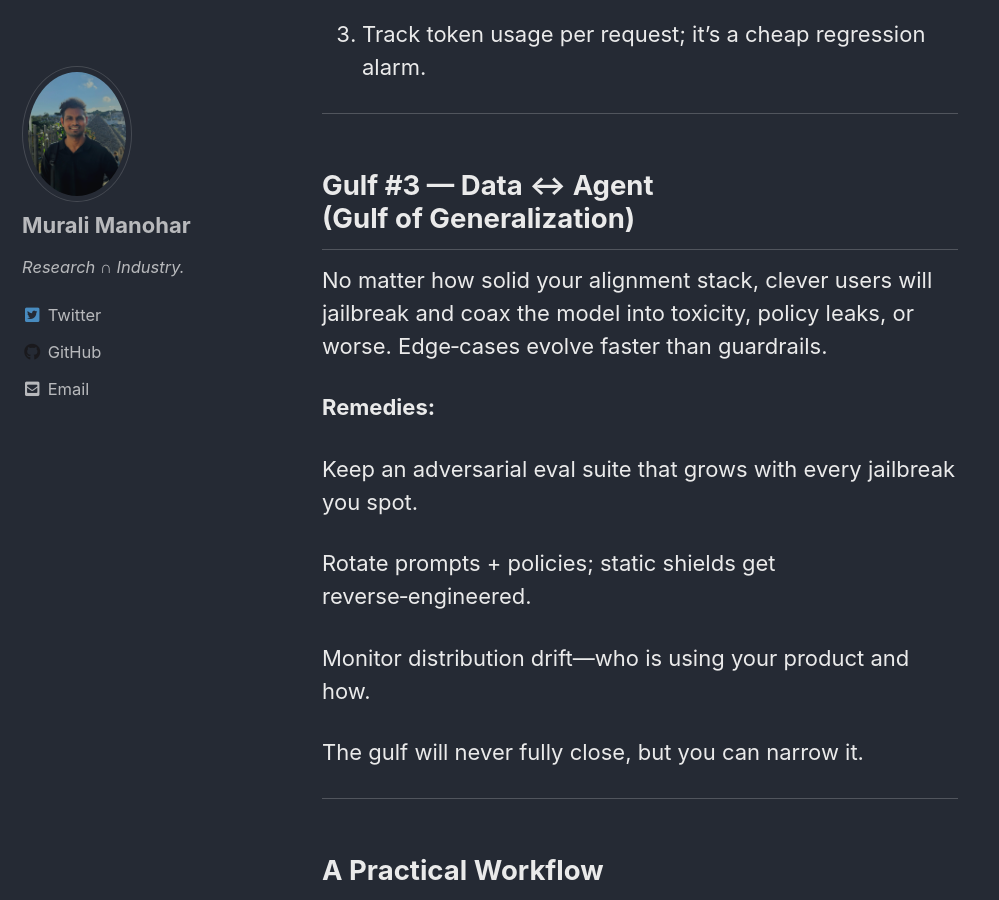
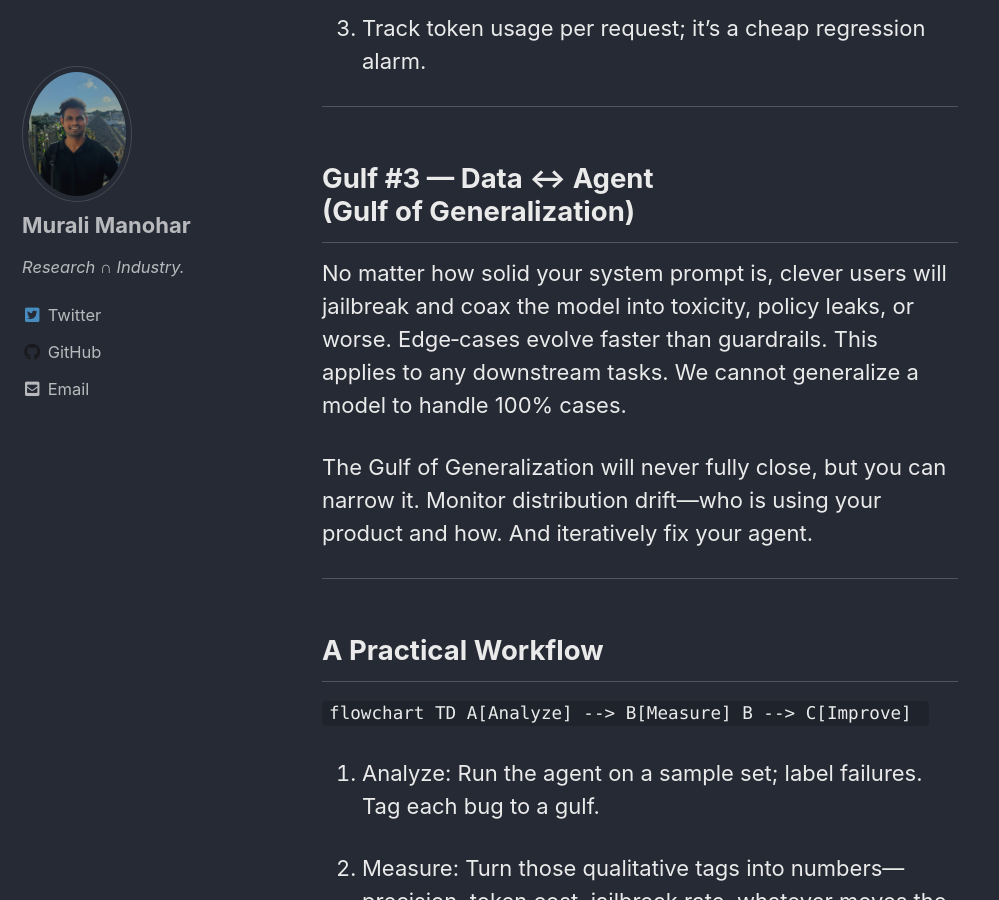
Before and after one commit to gitlost-murali/blogs, a Jekyll site: the page built from _posts/2025-07-25-three-gulfs-of-agent-development.md, in a window 1280 px wide and 900 px high, scrolled down 3648 px. Shown: the whole window, without its empty margins (0-999 px from the left). Built offline with Jekyll 4.4.1, drawn with Linux system fonts in a browser that asks for light colours; cached includes are drawn as plain includes; comment, search, counter and statistics services are not loaded; some of the changed text lies outside the part shown.

Commit message:
Update 2025-07-25-three-gulfs-of-agent-development.md

```diff
--- a/_posts/2025-07-25-three-gulfs-of-agent-development.md
+++ b/_posts/2025-07-25-three-gulfs-of-agent-development.md
@@ -97,25 +97,13 @@ Fixes:
 3. Track token usage per request; it’s a cheap regression alarm.
 
 
-
-
 ---
 
 ## Gulf #3 — Data ↔ Agent (Gulf of Generalization)
 
-No matter how solid your alignment stack, clever users will jailbreak and coax the model into toxicity, policy leaks, or worse. Edge‑cases evolve faster than guardrails.
+No matter how solid your system prompt is, clever users will jailbreak and coax the model into toxicity, policy leaks, or worse. Edge‑cases evolve faster than guardrails. This applies to any downstream tasks. We cannot generalize a model to handle 100% cases.
 
-**Remedies:**
-
-Keep an adversarial eval suite that grows with every jailbreak you spot.
-
-Rotate prompts + policies; static shields get reverse‑engineered.
-
-Monitor distribution drift—who is using your product and how.
-
-
-The gulf will never fully close, but you can narrow it.
-
+The Gulf of Generalization will never fully close, but you can narrow it. Monitor distribution drift—who is using your product and how. And iteratively fix your agent.
 
 ---
 
```
Also changed, not shown: other parts of _posts/2025-07-25-three-gulfs-of-agent-development.md (+4 -4 lines).
